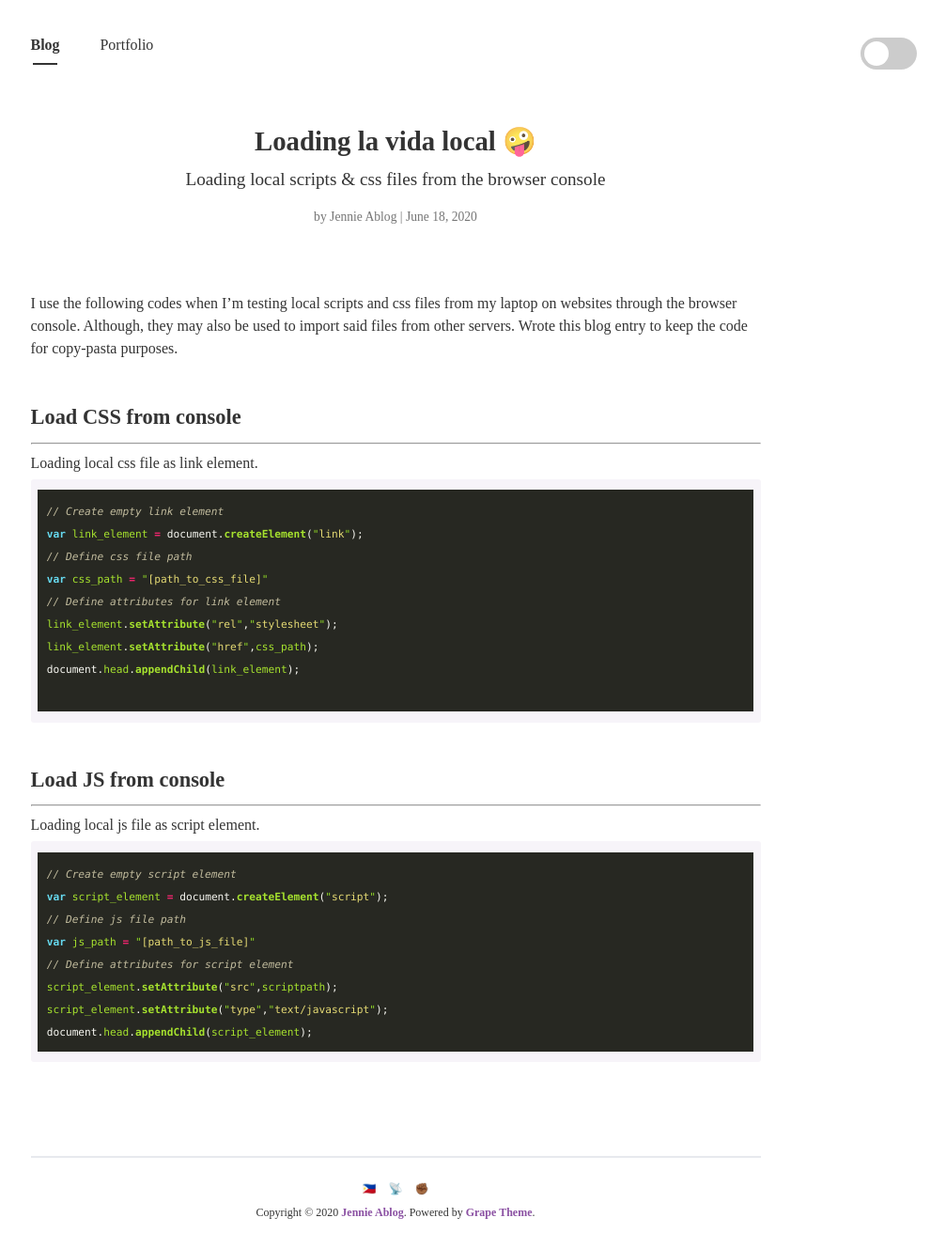
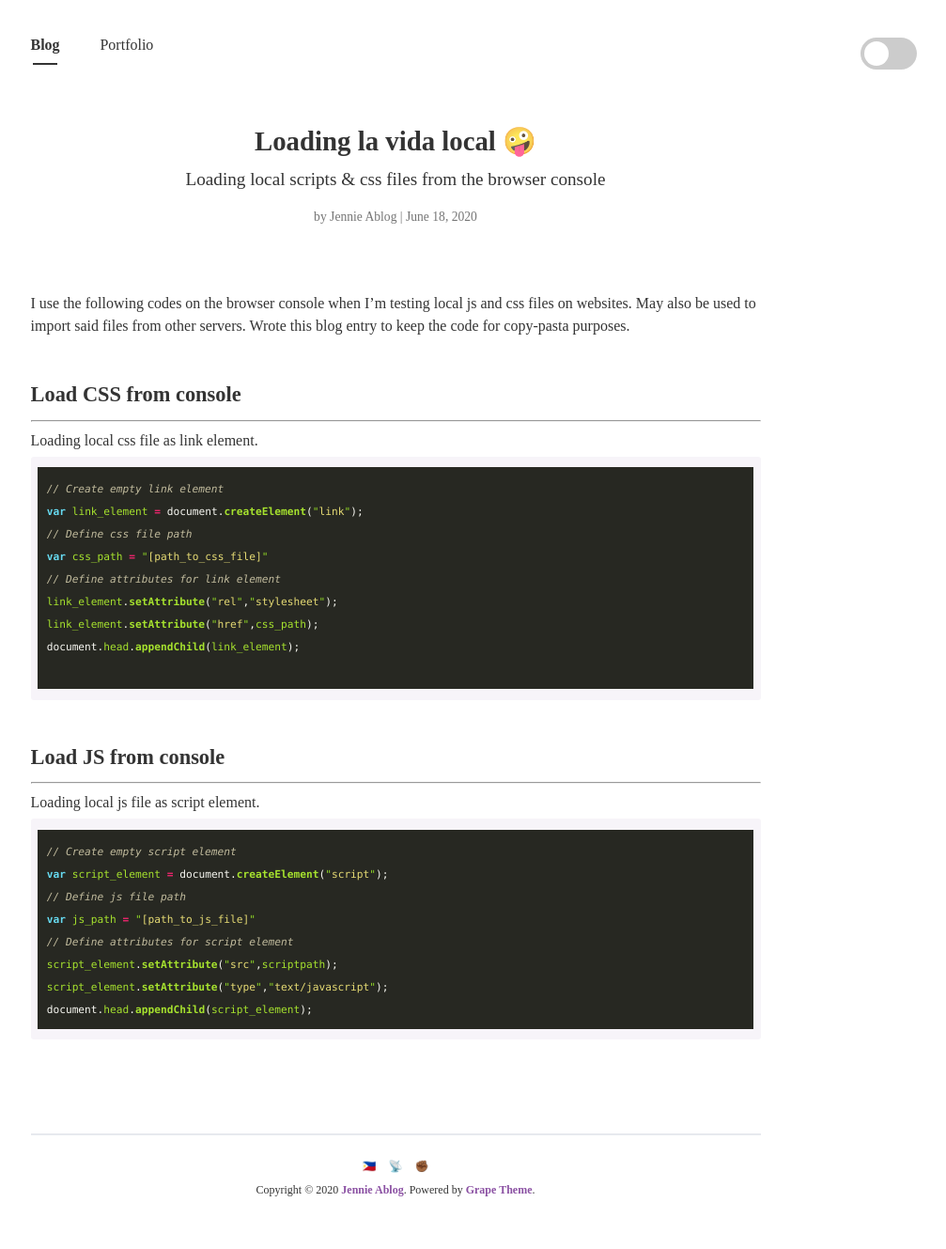
Before and after one commit to jennieablog/jennieablog.github.io, a Jekyll site: the page built from _posts/2020-06-18-importing-scripts-from-console.md, in a window 1280 px wide. Shown: the whole page at 94% size, without its empty margins (219-1226 px from the left). Built offline with Jekyll 4.4.1, drawn with Linux system fonts in a browser that asks for light colours; nearby versions of some CDN libraries; some web fonts are replaced; comment, search, counter and statistics services are not loaded; after the commit the page ends 1305 px from its top, so only the background shows below that.

Commit message:
bp4: edit intro

```diff
--- a/_posts/2020-06-18-importing-scripts-from-console.md
+++ b/_posts/2020-06-18-importing-scripts-from-console.md
@@ -12,7 +12,7 @@ comments : True
 
 <!-- INTRO -->
 
-I use the following codes when I'm testing local scripts and css files from my laptop on websites through the browser console. Although, they may also be used to import said files from other servers. Wrote this blog entry to keep the code for copy-pasta purposes.
+I use the following codes on the browser console when I'm testing local js and css files on websites. May also be used to import said files from other servers. Wrote this blog entry to keep the code for copy-pasta purposes.
 
 <br>
 
```
